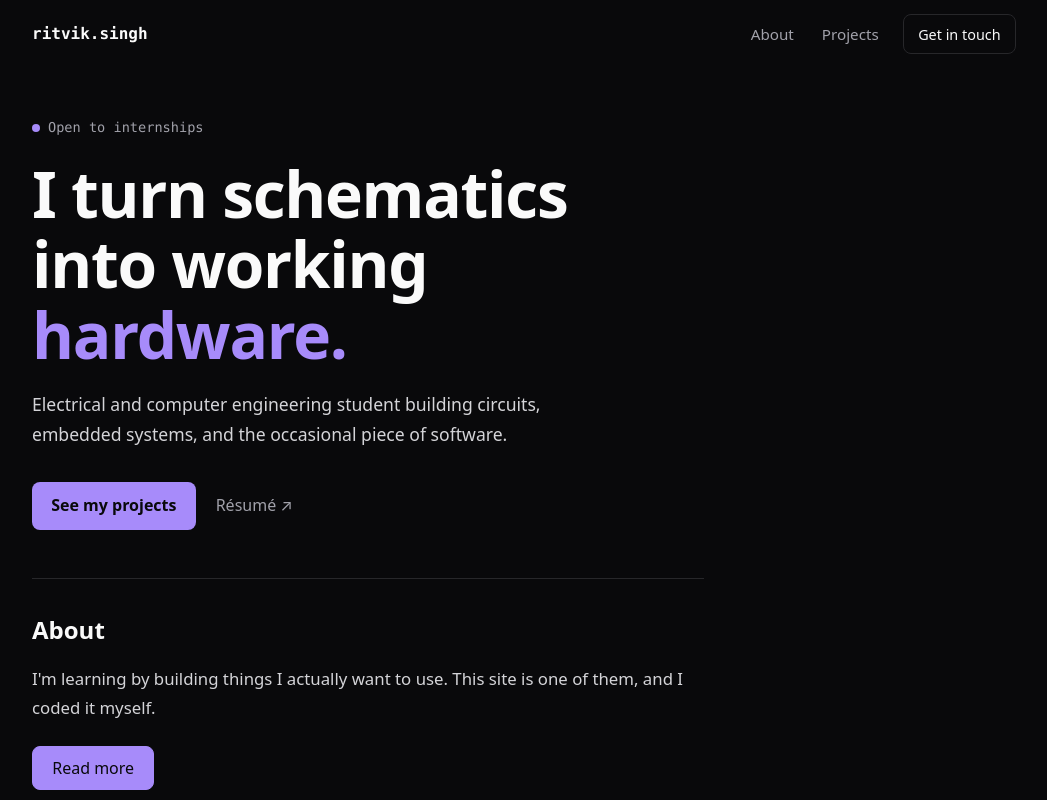
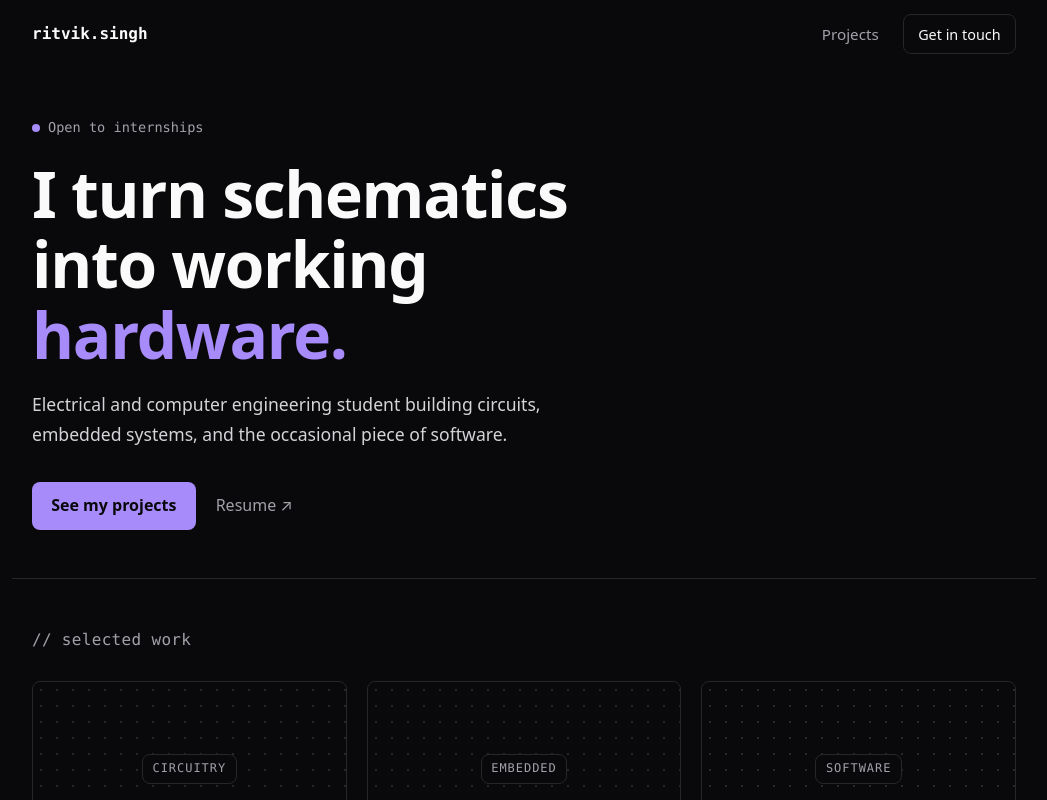
Before and after one commit to ritviks123/my-website, a React (Vite) app: page / in a window 1280 px wide. Shown: the top 800 px of the page, without its empty margins (116-1163 px from the left). Built offline with nearby package versions, Linux system fonts and the light colour scheme.

Commit message:
Button lift, remove About

```diff
--- a/src/components/Header.css
+++ b/src/components/Header.css
@@ -56,11 +56,12 @@
   border-radius: var(--radius);
   color: var(--ink);
   font-size: 0.9rem;
-  transition: border-color 0.15s ease;
+  transition: border-color 0.15s ease, transform 0.15s ease;
 }
 
 .header-cta:hover {
   border-color: var(--accent);
+  transform: translateY(-2px);
   text-decoration: none;
 }
 
@@ -125,11 +126,12 @@
   background: var(--accent);
   color: var(--bg);
   font-weight: 600;
-  transition: background 0.15s ease;
+  transition: background 0.15s ease, transform 0.15s ease;
 }
 
 .header-button:hover {
   background: var(--accent-dark);
+  transform: translateY(-2px);
   text-decoration: none;
 }
 
--- a/src/components/Header.jsx
+++ b/src/components/Header.jsx
@@ -26,8 +26,7 @@ function Header() {
             ritvik.singh
           </a>
 
-          <div className="header-links">
-            <a href="#about">About</a>
+        <div className="header-links">
             <a href="#projects">Projects</a>
           </div>
 
@@ -64,7 +63,7 @@ function Header() {
               target="_blank"
               rel="noopener noreferrer"
             >
-              Résumé <span aria-hidden="true">↗</span>
+              Resume <span aria-hidden="true">↗</span>
             </a>
           </div>
         </div>
--- a/src/index.css
+++ b/src/index.css
@@ -60,12 +60,13 @@ button {
   background: var(--accent);
   color: var(--bg);
   cursor: pointer;
-  transition: background 0.15s ease;
+  transition: background 0.15s ease, transform 0.15s ease;
 }
 
 button:hover {
   background: var(--accent-dark);
   border-color: var(--accent-dark);
+  transform: translateY(-2px);
 }
 
 button:focus-visible {
--- a/src/views/HomePage.css
+++ /dev/null
@@ -1,32 +0,0 @@
-.home {
-  max-width: 64rem;
-  margin: 0 auto;
-  padding: 0 1rem 3rem;
-}
-
-.home-about {
-  max-width: 42rem;
-  padding-top: 2rem;
-  border-top: 1px solid var(--border);
-}
-
-.home-about h2 {
-  font-size: 1.5rem;
-  margin: 0 0 1rem;
-}
-
-.home-about p {
-  font-size: 1.05rem;
-  line-height: 1.7;
-  margin: 0 0 1rem;
-}
-
-.home-button {
-  margin-top: 0.5rem;
-}
-
-@media (min-width: 640px) {
-  .home {
-    padding: 0 1.25rem 3rem;
-  }
-}
--- a/src/views/HomePage.jsx
+++ b/src/views/HomePage.jsx
@@ -1,40 +1,11 @@
-import { useState } from 'react';
 import Header from '../components/Header';
 import Projects from '../components/Projects';
-import './HomePage.css';
 
 function HomePage() {
-  const [showMore, setShowMore] = useState(false);
-
   return (
     <>
       <Header />
-
       <main>
-        <div className="home">
-          <section id="about" className="home-about">
-            <h2>About</h2>
-            <p>
-              I'm learning by building things I actually want to use. This site is
-              one of them, and I coded it myself.
-            </p>
-
-            {showMore && (
-              <p>
-                Most of my work lives in analog and digital circuitry, with some
-                firmware and tooling around it.
-              </p>
-            )}
-
-            <button
-              className="home-button"
-              onClick={() => setShowMore(!showMore)}
-            >
-              {showMore ? 'Show less' : 'Read more'}
-            </button>
-          </section>
-        </div>
-
         <Projects />
       </main>
     </>
```
